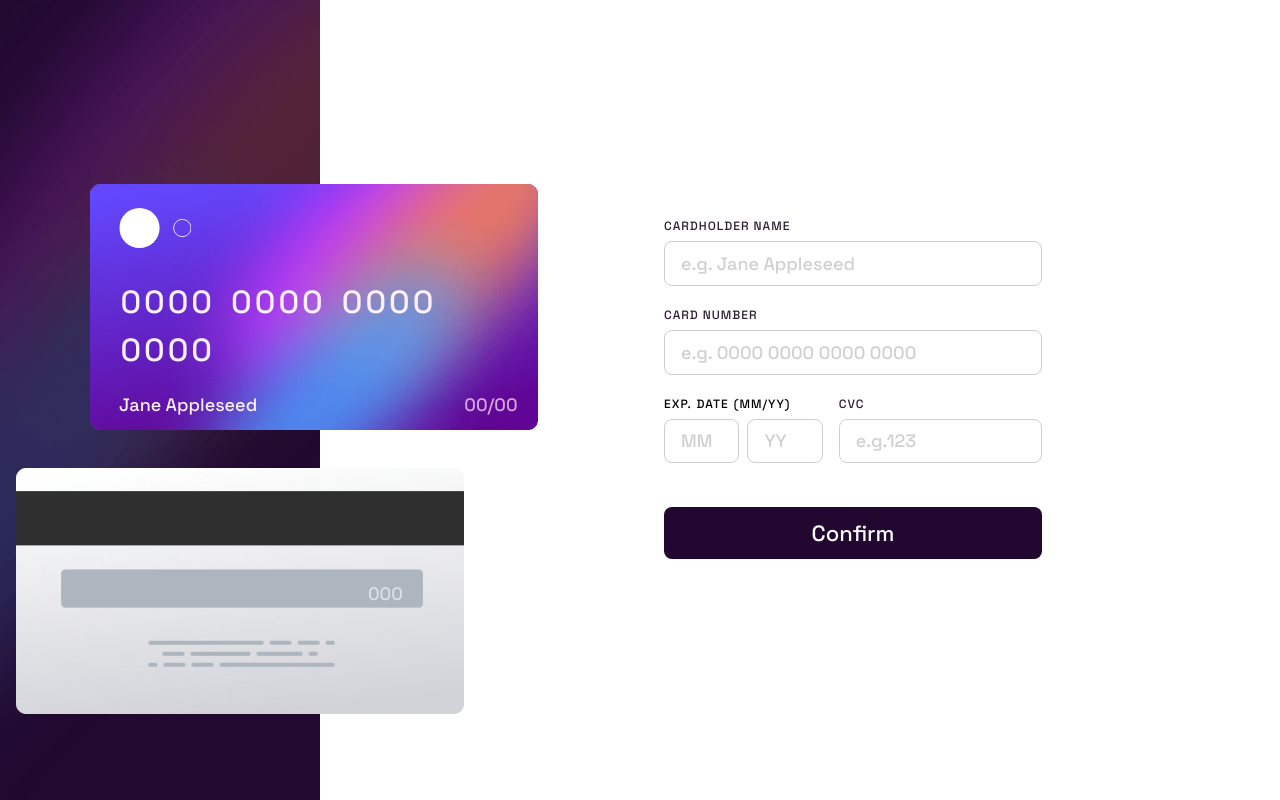
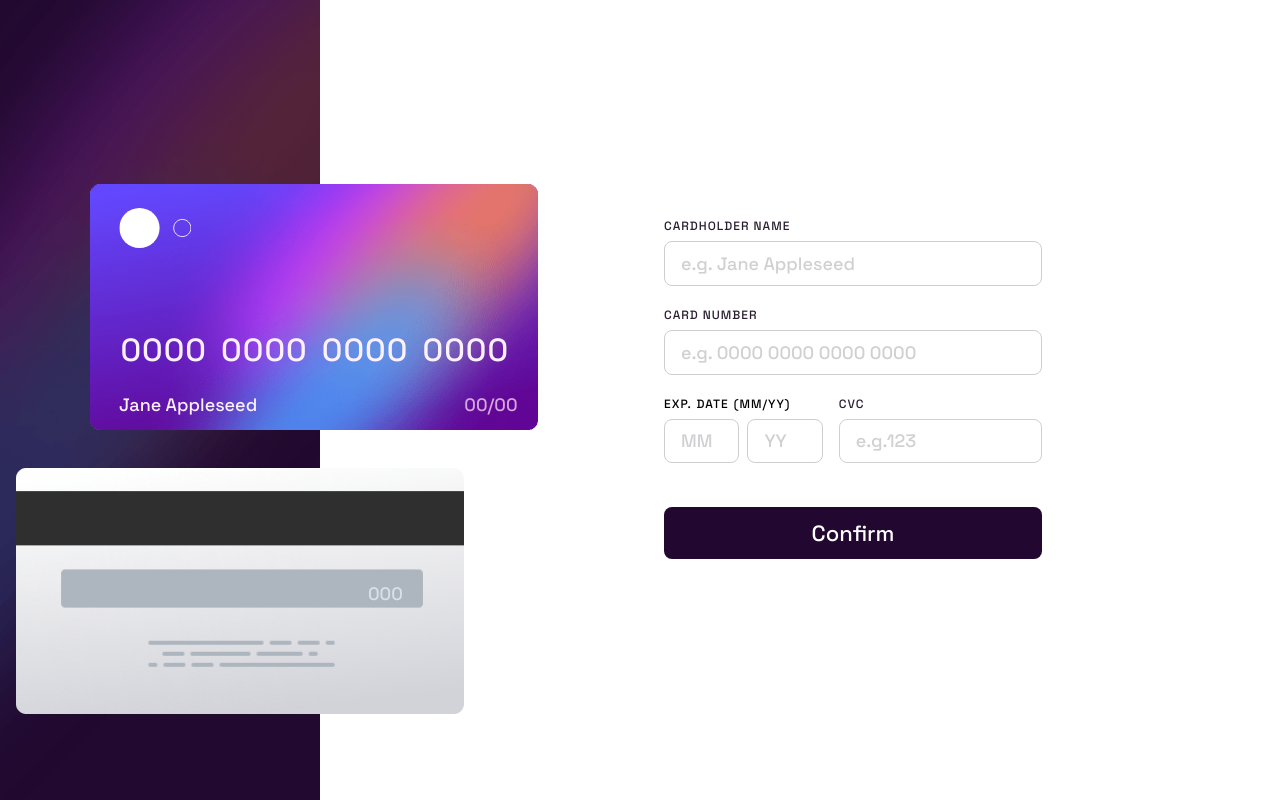
Before and after one commit to eestaniel/interactive-card-details-form, a React (Vite) app: page / in a window 1280 px wide. Built offline with nearby package versions, Linux system fonts and the light colour scheme.

Commit message:
fix: card spacing

```diff
--- a/src/styles/styles.css
+++ b/src/styles/styles.css
@@ -61,7 +61,7 @@ body {
     bottom: 2.635rem;
     font-size: 1.25rem;
     padding-left: 1.125rem;
-    letter-spacing: 3px;
+    letter-spacing: 1px;
     color: hsl(291deg 100% 97%);
 }
 
```
